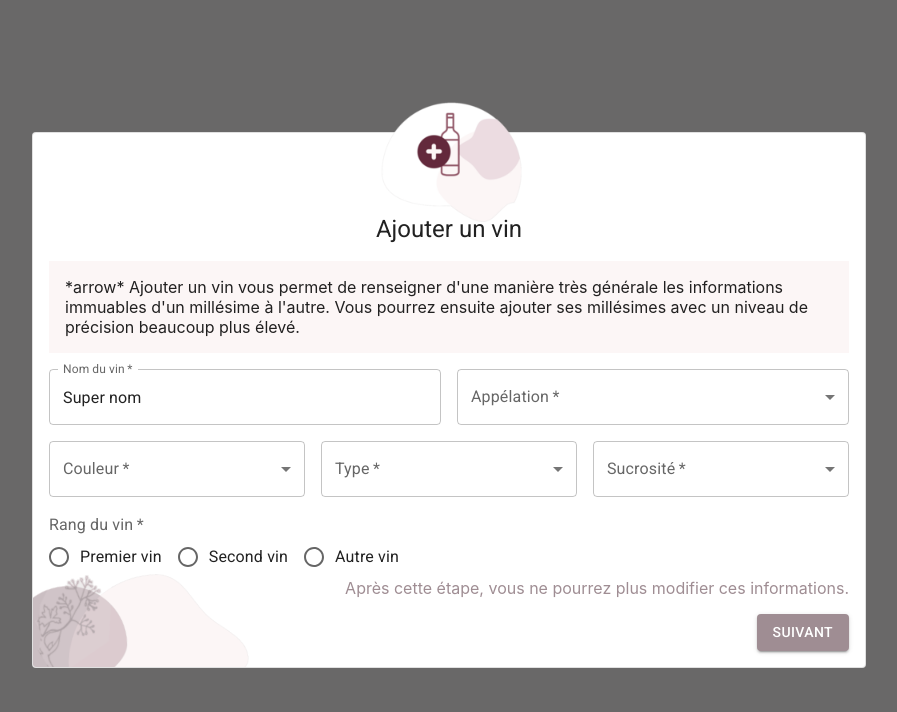
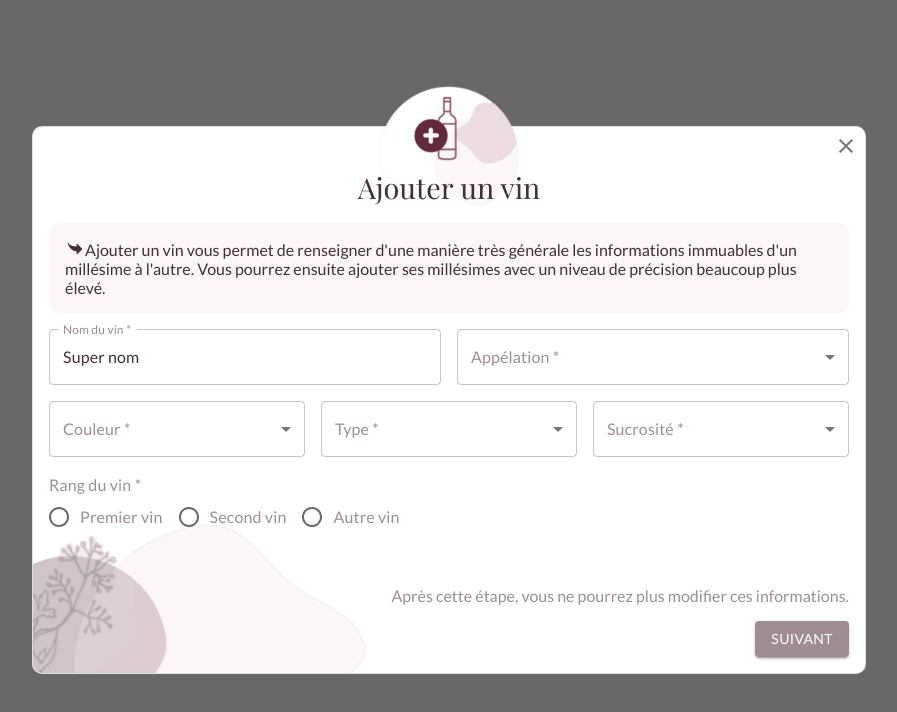
Before and after one commit to ahamel1/feret-test-technique, a React (Create React App) app: page / in a window 1280 px wide. Both pictures are taken after a click on the button 640 px from the left and 400 px from the top of the page. Shown: the top 712 px of the page, without its empty margins (191-1088 px from the left). Built offline with nearby package versions, Linux system fonts and the light colour scheme.

Commit message:
style done

```diff
--- a/package.json
+++ b/package.json
@@ -7,6 +7,7 @@
     "@emotion/styled": "^11.6.0",
     "@mui/icons-material": "^5.3.1",
     "@mui/material": "^5.4.0",
+    "@mui/styles": "^5.3.0",
     "@testing-library/jest-dom": "^5.14.1",
     "@testing-library/react": "^12.0.0",
     "@testing-library/user-event": "^13.2.1",
--- a/public/index.html
+++ b/public/index.html
@@ -24,13 +24,11 @@
       work correctly both with client-side routing and a non-root public URL.
       Learn how to configure a non-root public URL by running `npm run build`.
     -->
+    <link rel="preconnect" href="https://fonts.googleapis.com" />
+    <link rel="preconnect" href="https://fonts.gstatic.com" crossorigin />
     <link
+      href="https://fonts.googleapis.com/css2?family=Lato&display=swap"
       rel="stylesheet"
-      href="https://fonts.googleapis.com/css?family=Roboto:300,400,500,700&display=swap"
-    />
-    <link
-      rel="stylesheet"
-      href="https://fonts.googleapis.com/icon?family=Material+Icons"
     />
     <title>React App</title>
   </head>
--- a/src/App.css
+++ b/src/App.css
@@ -1,3 +1,4 @@
+@import url('https://fonts.googleapis.com/css2?family=Lato&family=Playfair+Display&display=swap');
 #root {
   height: 100vh;
   background-color: #D3D1D1
--- a/src/App.tsx
+++ b/src/App.tsx
@@ -1,5 +1,6 @@
 import React from "react";
 import "./App.css";
+import "./component/FormAddWine.css";
 import AddWine from "./pages/AddWine";
 
 function App() {
--- /dev/null
+++ b/src/component/FormAddWine.css
@@ -0,0 +1,3 @@
+.MuiSelect-select, input {
+  color: #432E35 !important
+}
--- a/src/component/FormAddWine.tsx
+++ b/src/component/FormAddWine.tsx
@@ -120,8 +120,8 @@ const FormAddWine = () => {
         <Grid container spacing={2}>
           <Grid item xs={12} sm={6}>
             <TextField
+              color="primary"
               required
-              id="outlined-required"
               label="Nom du vin"
               defaultValue="Super nom"
               fullWidth
@@ -231,7 +231,7 @@ const FormAddWine = () => {
               )}
             </TextField>
           </Grid>
-          <Grid item xs={12}>
+          <Grid item xs={12} sx={{ marginBottom: "3rem" }}>
             <FormControl>
               <FormLabel required id="radio-buttons-group-label">
                 Rang du vin
@@ -264,7 +264,9 @@ const FormAddWine = () => {
           item
           sx={{ display: "flex", flexDirection: "column", alignItems: "end" }}
         >
-          <Box sx={{ color: "primary.main", marginBottom: "1rem" }}>
+          <Box
+            sx={{ color: "primary.main", marginBottom: "1rem", zIndex: "1" }}
+          >
             Après cette étape, vous ne pourrez plus modifier ces informations.
           </Box>
           <Button type="submit" variant="contained">
--- a/src/component/ModalAddWine.tsx
+++ b/src/component/ModalAddWine.tsx
@@ -1,74 +1,112 @@
-import { Card, CardContent, CardHeader, Modal } from "@mui/material";
+import {
+  IconButton,
+  Card,
+  CardContent,
+  CardHeader,
+  Modal,
+} from "@mui/material";
+import { Theme } from "@mui/material/styles";
+import { makeStyles } from "@mui/styles";
 import React from "react";
 import FormAddWine from "./FormAddWine";
 import backgroundImg from "../img/background-modal.png";
 import logoWine from "../img/logo-wine.png";
-
+import ReplyIcon from "@mui/icons-material/Reply";
+import CloseIcon from "@mui/icons-material/Close";
 interface ModalAddWineProps {
   show: boolean;
   close: () => void;
 }
 
+const useStyles = makeStyles((theme: Theme) => ({
+  modal: {
+    display: "flex",
+    justifyContent: "center",
+    alignItems: "center",
+  },
+  card: {
+    borderRadius: "10px",
+    maxWidth: "50rem",
+    padding: "1rem",
+    position: "relative",
+  },
+  cardHeader: {
+    textAlign: "center",
+    "& .MuiCardHeader-content": {
+      height: "3rem",
+      display: "flex",
+      justifyContent: "center",
+      alignItems: "end",
+      zIndex: "2",
+    },
+  },
+  cardContent: {
+    marginBottom: "1rem",
+    borderRadius: "10px",
+  },
+  topLogo: {
+    position: "absolute",
+    width: "100%",
+    zIndex: "1",
+    top: "-40px",
+    textAlign: "center",
+  },
+  backgroundImg: {
+    position: "absolute",
+    bottom: "-140px",
+    left: "-7%",
+  },
+  closeModal: {
+    position: "absolute",
+    zIndex: "10",
+    display: "flex",
+    justifyContent: "end",
+    width: "100%",
+  },
+}));
+
 const ModalAddWine = (props: ModalAddWineProps) => {
+  const styles = useStyles();
+
   return (
     <Modal
-      sx={{ display: "flex", justifyContent: "center", alignItems: "center" }}
+      className={styles.modal}
       open={props.show}
       onClose={props.close}
       aria-labelledby="modal-create-wine"
       aria-describedby="modal-form-wine"
     >
       <div style={{ position: "relative" }}>
-        <span
-          style={{
-            position: "absolute",
-            zIndex: "1",
-            top: "-30px",
-            left: "340px",
-          }}
-        >
+        <div className={styles.closeModal}>
+          <IconButton onClick={props.close}>
+            <CloseIcon />
+          </IconButton>
+        </div>
+        <div className={styles.topLogo}>
           <img style={{ width: "10rem" }} src={logoWine} alt="logo-wine" />
-        </span>
-        <Card
-          sx={{
-            maxWidth: "50rem",
-            padding: "1rem",
-            position: "relative",
-          }}
-          variant="outlined"
-        >
-          <span
-            style={{
-              position: "absolute",
-              bottom: "-85px",
-              left: "-3%",
-              transform: "rotate(5deg)",
-            }}
-          >
+        </div>
+        <Card className={styles.card} variant="outlined">
+          <span className={styles.backgroundImg}>
             <img
-              style={{ width: "15rem" }}
+              style={{ width: "65%" }}
               src={backgroundImg}
               alt="background-modal"
             />
           </span>
 
-          <CardHeader
-            title="Ajouter un vin"
-            sx={{
-              textAlign: "center",
-              "& .MuiCardHeader-content": {
-                height: "5rem",
-                display: "flex",
-                justifyContent: "center",
-                alignItems: "end",
-              },
-            }}
-          />
-          <CardContent sx={{ bgcolor: "primary.light", marginBottom: "1rem" }}>
-            *arrow* Ajouter un vin vous permet de renseigner d'une manière très
-            générale les informations immuables d'un millésime à l'autre. Vous
-            pourrez ensuite ajouter ses millésimes avec un niveau de précision
-            beaucoup plus élevé.
+          <CardHeader className={styles.cardHeader} title="Ajouter un vin" />
+          <CardContent
+            className={styles.cardContent}
+            sx={{ bgcolor: "primary.light", color: "primary.dark" }}
+          >
+            <ReplyIcon
+              fontSize="small"
+              sx={{ rotate: "180deg", verticalAlign: "bottom" }}
+            />
+            Ajouter un vin vous permet de renseigner d'une manière très générale
+            les informations immuables d'un millésime à l'autre. Vous pourrez
+            ensuite ajouter ses millésimes avec un niveau de précision beaucoup
+            plus élevé.
           </CardContent>
           <FormAddWine />
         </Card>
--- a/src/index.css
+++ b/src/index.css
@@ -1,11 +1,13 @@
 body {
   margin: 0;
-  font-family: -apple-system, BlinkMacSystemFont, 'Segoe UI', 'Roboto', 'Oxygen',
+  font-family: 'Lato', sans-serif, -apple-system, BlinkMacSystemFont, 'Segoe UI', 'Roboto', 'Oxygen',
     'Ubuntu', 'Cantarell', 'Fira Sans', 'Droid Sans', 'Helvetica Neue',
     sans-serif;
   -webkit-font-smoothing: antialiased;
   -moz-osx-font-smoothing: grayscale;
+  color: #432E35
 }
+
 
 code {
   font-family: source-code-pro, Menlo, Monaco, Consolas, 'Courier New',
--- a/src/layout/theme.tsx
+++ b/src/layout/theme.tsx
@@ -1,10 +1,14 @@
 import { createTheme } from "@mui/material/styles";
+
+const fontH5 = "'Playfair Display', serif";
+const fontBody1 = "'Lato', sans-serif";
 
 const theme = createTheme({
   palette: {
     primary: {
       main: "#9F8D93",
       light: "#FCF6F6",
+      dark: "#432E35",
     },
     secondary: {
       main: "#632D3E",
@@ -13,6 +17,21 @@ const theme = createTheme({
       main: "#E5E5E5",
     },
   },
+  typography: {
+    h5: {
+      fontFamily: fontH5,
+      fontSize: "1.8rem",
+      color: "#432E35",
+    },
+    body1: {
+      fontFamily: fontBody1,
+      color: "#9F8D93",
+    },
+    button: {
+      fontFamily: fontBody1,
+      color: "#432E35",
+    },
+  },
 });
 
 export default theme;
```
Also changed, not shown: 1 other file (tests, documents, lock files or other folders).
